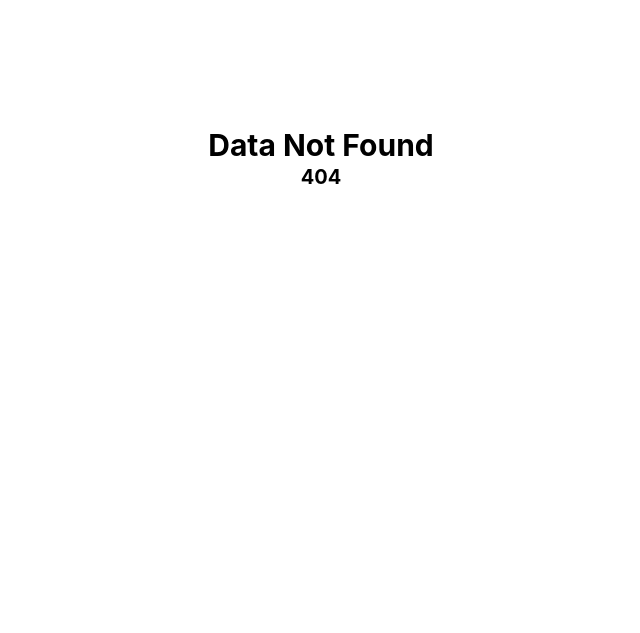
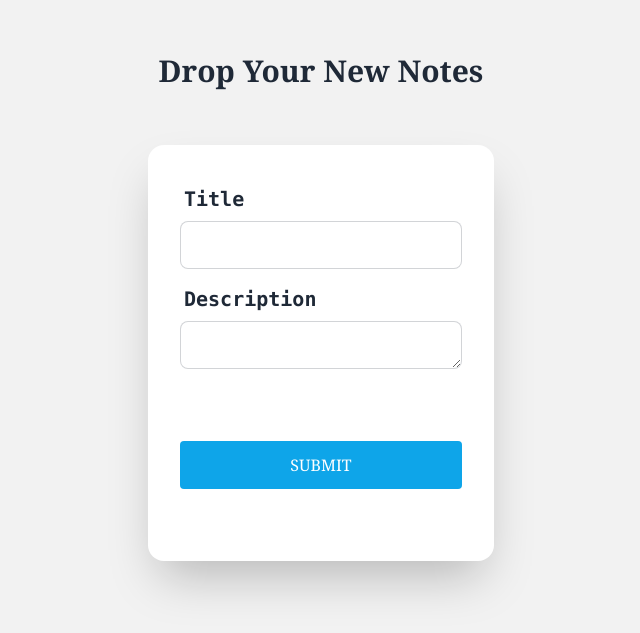
Before and after one commit to MonirujjamanMamun/daily-nots, a React (Create React App) app: page /form in a window 1280 px wide. Before the commit this address had no page. Shown: the part 113-746 px from the top of the page, without its empty margins (319-959 px from the left). Built offline with nearby package versions, Linux system fonts and the light colour scheme.

Commit message:
search added

```diff
--- a/package.json
+++ b/package.json
@@ -6,6 +6,7 @@
     "@testing-library/jest-dom": "^5.16.5",
     "@testing-library/react": "^13.4.0",
     "@testing-library/user-event": "^13.5.0",
+    "daisyui": "^2.41.0",
     "react": "^18.2.0",
     "react-dom": "^18.2.0",
     "react-icons": "^4.6.0",
--- a/src/App.js
+++ b/src/App.js
@@ -6,6 +6,7 @@ import Details from './Pages/Details';
 import DataNotFound from './Pages/DataNotFound';
 import { createContext, useEffect, useState } from 'react';
 import UpdateNote from './Pages/UpdateNote';
+import Form from './Pages/Form';
 
 export const MyContext = createContext('');
 
@@ -22,7 +23,7 @@ function App() {
     <MyContext.Provider value={{ notes, setNotes }}>
       <Routes>
         <Route path='/' element={<Home />} />
-        <Route path='/details' element={<Details />} />
+        <Route path='/form' element={<Form />} />
         <Route path='/updatesnote/:id' element={<UpdateNote />} />
         <Route path='*' element={<DataNotFound />} />
       </Routes>
--- a/src/Pages/Details.js
+++ b/src/Pages/Details.js
@@ -7,9 +7,9 @@ import Form from './Form';
 const Details = () => {
 
     return (
-        <div className='text-center mt-24 drop-shadow-2xl'>
+        <div className='flex justify-center'>
             <h2 className='text-2xl font-bold py-10 font-serif'>Drop Your New Notes</h2>
-            <Form />
+            {/* <Form /> */}
         </div>
 
     );
--- a/src/Pages/Form.js
+++ b/src/Pages/Form.js
@@ -10,20 +10,18 @@ import { v4 as uuidv4 } from 'uuid';
 
 const Form = () => {
     const { notes, setNotes } = useContext(MyContext);
-    // const [inputField, setInputField] = useState("");
-    // const [textField, setTextField] = useState("");
-    const [formData, setFormData] = useState({ id: uuidv4(), title: '', description: '', status: 'read' });
-    const [status, setStatus] = useState("")
+    const [formData, setFormData] = useState({ id: uuidv4(), title: '', description: '', status: 'Unread' });
     const navigation = useNavigate();
 
 
     const formHandel = e => {
         e.preventDefault();
-        // const data = { title: inputField, description: textField, id: uuidv4(), status: status };
         setNotes([...notes, formData]);
+        // set in localStorage
         localStorage.setItem('notes', JSON.stringify([...notes, formData]))
         navigation('/');
     }
+
     const handelChange = (e) => {
         const title = e.target.name;
         const description = e.target.value;
@@ -31,19 +29,24 @@ const Form = () => {
         data[title] = description;
         setFormData(data)
     }
-    // (e) => setInputField(e.target.value)
-    // (e) => setTextField(e.target.value)
+
+
     return (
+        <div>
+
+            {/*
             <form onSubmit={formHandel}>
+                <div>
                     <InputField
-                className="outline-slate-600 w-full rounded p-2"
+                        className="w-9/12"
                         placeholder={"Nots Titel"}
                         name={"title"}
                         type={"text"}
                         required={true}
                         onChange={handelChange}
                     />
-            <br /><br />
+                </div>
+                <div>
                     <TextArea
                         className=''
                         placeholder={"Not's Details"}
@@ -51,8 +54,52 @@ const Form = () => {
                         required={true}
                         onChange={handelChange}
                     />
+                </div>
+
+
+            </form> */}
+
+
+            <div className="hero min-h-screen bg-base-200">
+                <div className="hero-content flex-col justify-center align-middle">
+                    <div className="text-center lg:text-left">
+                        <h1 className="text-3xl font-bold py-10 font-serif">Drop Your New Notes</h1>
+
+                    </div>
+                    <div className="card flex-shrink-0 w-full max-w-sm shadow-2xl bg-base-100">
+                        <form onSubmit={formHandel} className="card-body">
+                            <div className="form-control">
+                                <label className="label">
+                                    <span className="label-text text-xl font-mono font-bold">Title</span>
+                                </label>
+                                <InputField className="input input-bordered"
+                                    // placeholder="Not Titel"
+                                    name="title"
+                                    type="text"
+                                    required={true}
+                                    onChange={handelChange}
+                                />
+                            </div>
+                            <div className="form-control">
+                                <label className="label">
+                                    <span className="label-text text-xl font-mono font-bold">Description</span>
+                                </label>
+                                <TextArea
+                                    className="input input-bordered"
+                                    // placeholder={"Not Details"}
+                                    name={"description"}
+                                    required={true}
+                                    onChange={handelChange}
+                                />
+                            </div>
+                            <div className="form-control mt-6">
                                 <PrimaryButton type='submit'>Submit</PrimaryButton>
+                            </div>
                         </form>
+                    </div>
+                </div>
+            </div>
+        </div>
     );
 };
 
--- a/src/Pages/Home.js
+++ b/src/Pages/Home.js
@@ -1,17 +1,24 @@
-import React, { useContext, useEffect } from 'react';
+import React, { useContext, useEffect, useState } from 'react';
 import { Link, useNavigate } from 'react-router-dom';
 import { MyContext } from '../App';
 import PrimaryButton from './Share/PrimaryButton';
 import { MdDelete } from 'react-icons/md';
 import { BiEdit } from 'react-icons/bi';
-
 import { Table, Thead, Tbody, Tr, Th, Td } from 'react-super-responsive-table';
 import 'react-super-responsive-table/dist/SuperResponsiveTableStyle.css';
+import InputField from './Share/InputField';
 
 
 const Home = () => {
     const { notes, setNotes } = useContext(MyContext);
+    const [status, setStatus] = useState('');
+    const [data, setData] = useState(notes);
+
+
     const navigate = useNavigate()
+
+
+    // console.log(searchData)
 
     const deleteNote = (id) => {
         alert('Are you confirm')
@@ -24,19 +31,65 @@ const Home = () => {
         navigate(`/updatesnote/${id}`);
     }
 
+    const searchHandel = (e) => {
+        // e.preventDefault();
+        const searchText = e.target.value.toLowerCase();
+        const filterData = notes.filter(note => note.title.toLowerCase().includes(searchText))
+        setData(filterData)
+    }
+
+
+
+
+
+    // console.log(status)
+    // console.log(data)
+    useEffect(() => {
+        if (status === '') {
+            setData(notes);
+        } else {
+            const findData = notes.filter(note => note.status === status)
+            setData(findData)
+        }
+    }, [status, notes]);
+
 
     return (
         <div className='w-10/12 mx-auto mt-10'>
             <h2 className='text-2xl font-bold p-5 font-serif text-center'>All Notes</h2>
-            <Link to='/details'> <PrimaryButton>Add Nots</PrimaryButton></Link>
+            <div className='flex justify-center'>
+                <Link to='/form'> <PrimaryButton>Add Nots</PrimaryButton></Link>
+            </div>
 
-            <div className='mb-10 text-end'>
-                <label htmlFor="notes" className='text-lg font-bold'>Select: </label>
-                <select id="notes" name="notelist" form="noteform">
-                    <option value="all">All</option>
-                    <option value="unread">Unread</option>
-                    <option value="read">Read</option>
-                </select>
+            <div className='flex justify-between items-center mb-5'>
+
+                {/* togol area  */}
+                <div className='mb-10 text-end'>
+                    <label htmlFor="notes" className='text-lg font-bold'>Select: </label>
+                    <select name="notelist" form="noteform"
+                        onChange={(e) => setStatus(e.target.value)}>
+                        <option value="">All</option>
+                        <option value="unread">Unread</option>
+                        <option value="read">Read</option>
+                    </select>
+                </div>
+
+                {/* search area  */}
+                <div className="form-control">
+                    <div className="input-group flex">
+                        <InputField type='text'
+                            placeholder='Search…' className="input input-bordered"
+                            onChange={searchHandel} name='search' />
+                        <button className="btn btn-square" type='submit'>
+                            <svg xmlns="http://www.w3.org/2000/svg"
+                                className="h-6 w-6" fill="none"
+                                viewBox="0 0 24 24" stroke="currentColor"><path
+                                    strokeLinecap="round" strokeLinejoin="round"
+                                    strokeWidth="2"
+                                    d="M21 21l-6-6m2-5a7 7 0 11-14 0 7 7 0 0114 0z" /></svg>
+                        </button>
+                    </div>
+                </div>
             </div>
             <Table>
                 <Thead>
@@ -50,24 +103,26 @@ const Home = () => {
 
                 <Tbody>
                     {
-                        notes?.map((note) =>
+                        data?.map((note) =>
                             <Tr>
                                 <Td>{note.title}</Td>
-                                <Td className='flex justify-between align-center'>{note.description}</Td>
+                                <Td>{note.description}</Td>
                                 <Td>{note.status}</Td>
                                 <Td>
                                     <div className='cursor-pointer flex justify-center align-middle'>
                                         <span
-                                            className='text-2xl bg-[#0ea5e9] text-white mr-5' onClick={() => updateNote(note.id)}
+                                            className='text-2xl bg-[#0ea5e9] text-white mr-5'
+                                            onClick={() => updateNote(note.id)}
                                         ><BiEdit /></span>
 
                                         <span
                                             className='text-2xl text-red-700'
                                             onClick={() => deleteNote(note.id)}><MdDelete
                                             /></span>
+                                    </div>
 
-                                    </div>
                                 </Td>
+
                             </Tr>)
                     }
 
--- a/src/Pages/Share/InputField.js
+++ b/src/Pages/Share/InputField.js
@@ -2,7 +2,7 @@ import React from 'react';
 
 const InputField = (props) => {
     return (
-        <input type={props.type} name={props.name} onChange={props.onChange} required={props.reqired} value={props.value} placeholder={props.placeholder} />
+        <input type={props.type} name={props.name} onChange={props.onChange} required={props.reqired} value={props.value} placeholder={props.placeholder} className={props.className} />
     );
 };
 
--- a/src/Pages/Share/PrimaryButton.js
+++ b/src/Pages/Share/PrimaryButton.js
@@ -3,9 +3,7 @@ import React from 'react';
 
 const PrimaryButton = ({ children }) => {
     return (
-        <div className='text-center'>
-            <button className='uppercase px-5 py-3 bg-[#0ea5e9] rounded my-10 font-serif text-white hover:bg-slate-500'>{children}</button>
-        </div>
+        <button className='uppercase px-5 py-3 bg-[#0ea5e9] rounded my-10 font-serif text-white hover:bg-slate-500'>{children}</button>
     );
 };
 
--- a/src/Pages/Share/TextArea.js
+++ b/src/Pages/Share/TextArea.js
@@ -2,7 +2,7 @@ import React from 'react';
 
 const TextArea = (props) => {
     return (
-        <textarea name={props.name} onChange={props.onChange} required={props.required} value={props.value} placeholder={props.placeholder} />
+        <textarea name={props.name} onChange={props.onChange} required={props.required} value={props.value} placeholder={props.placeholder} className={props.className} />
     );
 };
 
--- a/src/Pages/UpdateNote.js
+++ b/src/Pages/UpdateNote.js
@@ -14,7 +14,6 @@ const UpdateNote = () => {
     const [note, setNote] = useState('');
     const navigation = useNavigate();
 
-    console.log(note)
 
     useEffect(() => {
         const preveusNote = notes.find(note => note.id === id);
--- a/tailwind.config.js
+++ b/tailwind.config.js
@@ -1,10 +1,12 @@
 /** @type {import('tailwindcss').Config} */
 module.exports = {
+  darkMode: false,
   content: [
     "./src/**/*.{js,jsx,ts,tsx}",
   ],
   theme: {
     extend: {},
   },
-  plugins: [],
+  plugins: [require("daisyui")],
+  daisyui: { themes: false }
 }
```
Also changed, not shown: 1 other file (tests, documents, lock files or other folders). Lines whose indentation alone changed are shown as unchanged.
